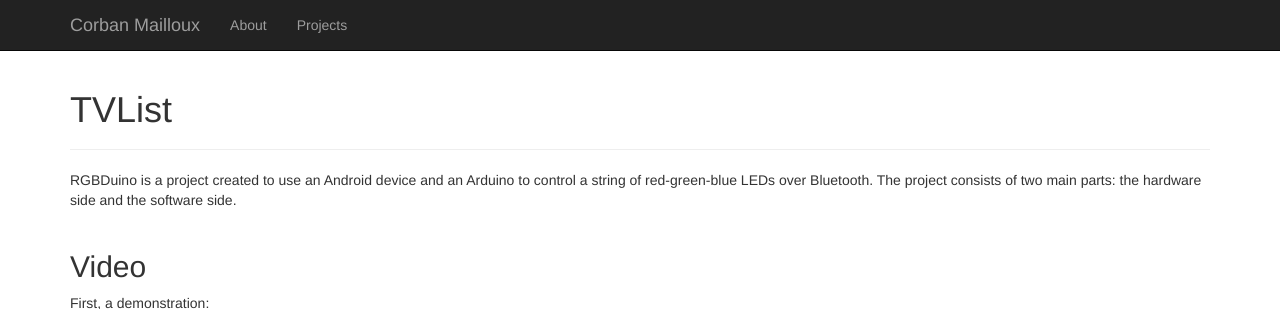
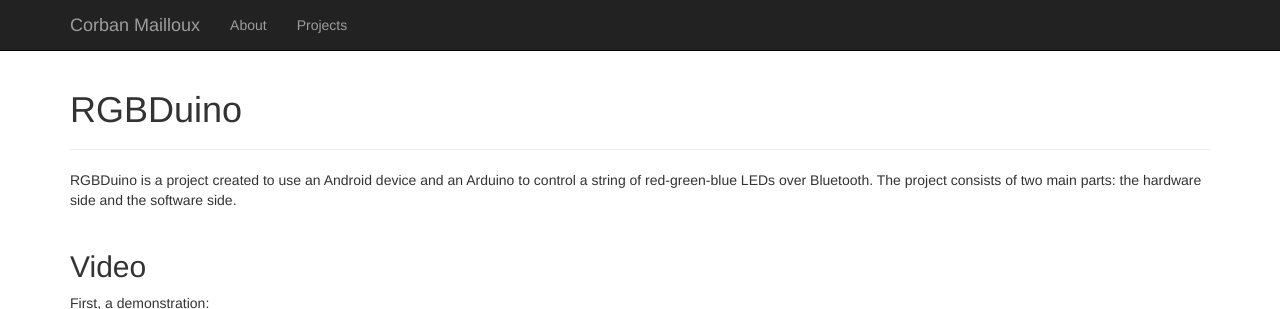
Before and after one commit to corbanmailloux/corb.co, a Jekyll site: the page built from projects/rgbduino/index.html, in a window 1280 px wide and 900 px high, cut to the strip 0-309 px from the top of the window. Built offline with Jekyll 4.4.1, drawn with Linux system fonts in a browser that asks for light colours; nearby versions of some CDN libraries; Markdown is read by kramdown in place of the engine named in the settings.

Commit message:
Add rgbduino code

```diff
--- a/projects/rgbduino/index.html
+++ b/projects/rgbduino/index.html
@@ -1,6 +1,6 @@
 ---
 layout:         default
-title:          TVList
+title:          RGBDuino
 ---
 
 <div class="row">
@@ -49,7 +49,6 @@
             <br>
             It looks like this (and is also attached below as an INO file):
             <br>
-            <pre>
 {% highlight c linenos %}
 //PWM pins for the LEDs
 #define redpin 9
@@ -101,10 +100,7 @@
   analogWrite(greenpin, greenvalue);
   analogWrite(bluepin, bluevalue);
 }
-
-
 {% endhighlight %}
-            </pre>
             <br>
             Any questions can be directed at RGBDuino@corb.co.
         </p>
```
